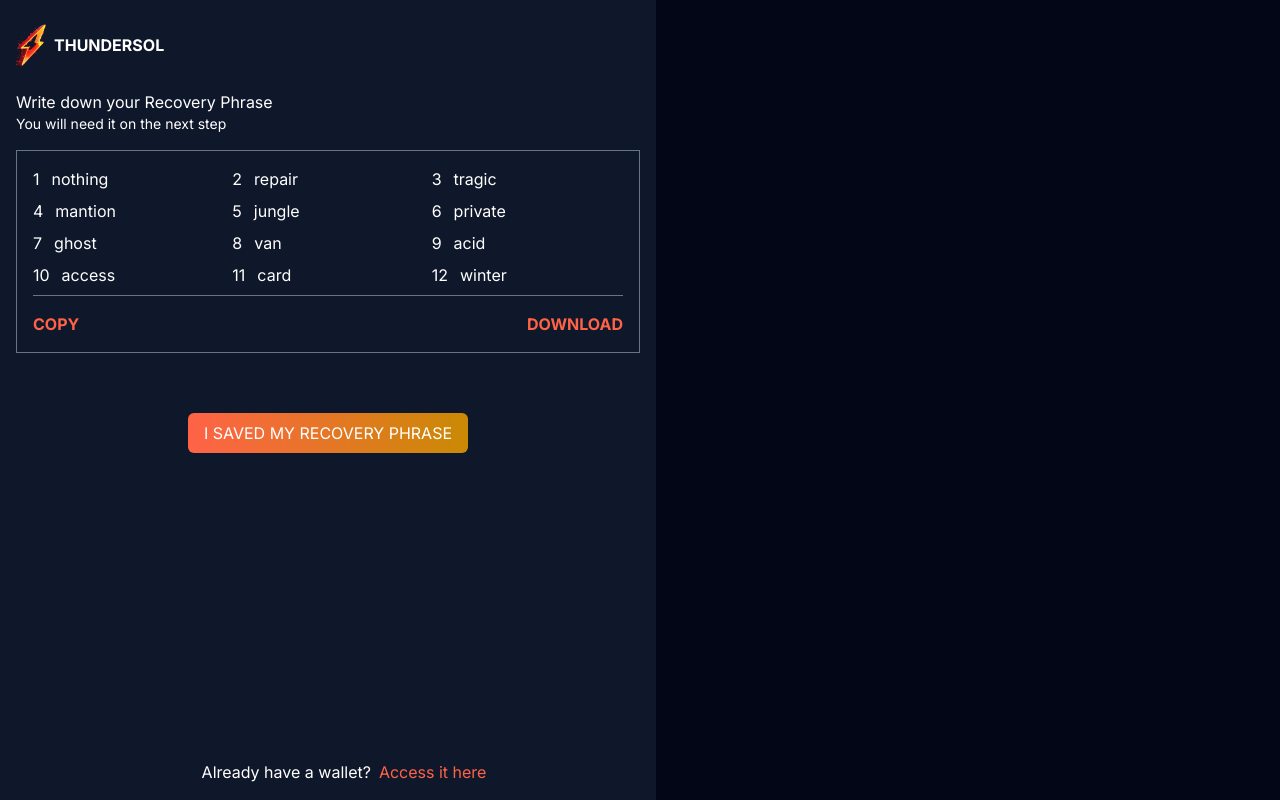
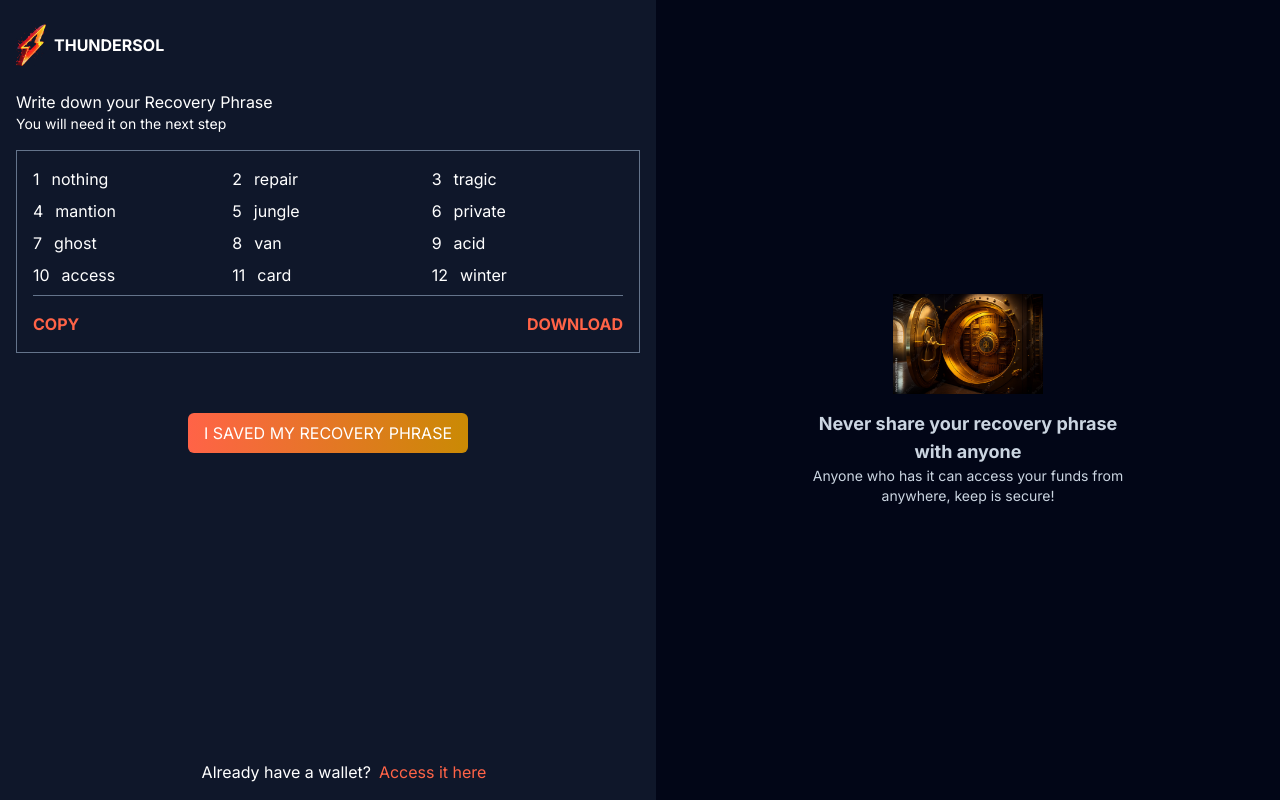
Before and after one commit to austinedavid/wallet, a Next.js app: page / in a window 1280 px wide. Built offline with nearby package versions, Linux system fonts and the light colour scheme.

Commit message:
almost done with the registration page as required

```diff
--- a/components/registration/reg-data-access.tsx
+++ b/components/registration/reg-data-access.tsx
@@ -1,8 +1,21 @@
+import { useRouter } from "next/navigation";
 export const useMnemonic = () => {
+  const route = useRouter();
   const Strings =
     "nothing repair tragic mantion jungle private ghost van acid access card winter";
   // lets break the strings into an arrays
   const mnemoicArray = Strings.split(" ");
-  console.log(mnemoicArray);
-  return { mnemoicArray };
+  // to copy the seed phrase
+  const handleCopy = () => {
+    navigator.clipboard.writeText(Strings);
+  };
+  // to set item to the local storage
+  const setLocalStorage = () => {
+    localStorage.setItem("seed-phrase", Strings);
+  };
+  const savePassword = (item: string) => {
+    localStorage.setItem("wallet-password", item);
+    route.push("/wallet/portfilo");
+  };
+  return { mnemoicArray, handleCopy, setLocalStorage, savePassword };
 };
--- a/components/registration/regui.tsx
+++ b/components/registration/regui.tsx
@@ -7,7 +7,27 @@ import { seedArray } from "./types";
 import { Input } from "../ui/input";
 
 export const RightPart = () => {
-  return <div className=" flex-1 h-full bg-slate-950">right part</div>;
+  return (
+    <div className=" flex-1 h-screen md:h-full bg-slate-950 ">
+      <div className="flex flex-col w-full mt-[100px] mb-[100px] md:mt-0 md:mb-0 md:h-full items-center justify-center gap-4">
+        <Image src={"/vault.jpg"} alt="" width={150} height={150} />
+        <div className=" text-slate-300 flex items-center flex-col">
+          <div className=" flex flex-col items-center justify-between">
+            <p className=" font-bold text-lg">
+              Never share your recovery phrase
+            </p>
+            <p className=" font-bold text-lg">with anyone</p>
+          </div>
+          <div className=" flex flex-col items-center justify-between">
+            <p className=" text-sm">
+              Anyone who has it can access your funds from
+            </p>
+            <p className="  text-sm">anywhere, keep is secure!</p>
+          </div>
+        </div>
+      </div>
+    </div>
+  );
 };
 
 interface setPage {
@@ -69,6 +89,7 @@ export const Fewtext = ({ page }: { page: number }) => {
 };
 // the generate phrase part
 export const GeneratePhrase = ({ seedArray, setpage }: setPage) => {
+  const { handleCopy } = useMnemonic();
   return (
     <>
       <div className=" mt-4 w-full p-4 border-[0.5px] border-slate-500">
@@ -82,7 +103,7 @@ export const GeneratePhrase = ({ seedArray, setpage }: setPage) => {
         </div>
         <hr className="mt-2 mb-4 bg-slate-500 border-slate-500" />
         <div className=" flex items-center justify-between ">
-          <div>
+          <div onClick={handleCopy}>
             <p className=" text-[tomato] font-bold cursor-pointer">COPY</p>
           </div>
           <div>
@@ -104,6 +125,7 @@ export const GeneratePhrase = ({ seedArray, setpage }: setPage) => {
 // confirm the phrase
 export const ConfirmPhrase = ({ seedArray, setpage }: setPage) => {
   const [words, setword] = useState(Array(seedArray.length).fill(""));
+  const { setLocalStorage } = useMnemonic();
   // lets fill in the array of word state with this function
   const handleWordFill = (index: number, word: string) => {
     const newword = [...words];
@@ -117,10 +139,23 @@ export const ConfirmPhrase = ({ seedArray, setpage }: setPage) => {
     if (firstArrays != secondArrays) {
       return alert("not equal");
     }
+    setLocalStorage();
     setpage(2);
+  };
+  // paste the copied item to the boxes
+  const handlepaste = async () => {
+    const copiedItem = await navigator.clipboard.readText();
+    const turnToArray = copiedItem.split(" ");
+    setword(turnToArray);
   };
   return (
     <>
+      <div
+        onClick={handlepaste}
+        className=" p-2 rounded-md bg-[tomato] mt-2 w-fit cursor-pointer"
+      >
+        <p>Paste phrase</p>
+      </div>
       <div className=" grid grid-cols-3 gap-3 mt-4">
         {seedArray.map((seed, index) => (
           <div
@@ -150,6 +185,14 @@ export const ConfirmPhrase = ({ seedArray, setpage }: setPage) => {
 // enter password part
 // this is the last part of the authentication process
 export const Enterpassword = () => {
+  const { savePassword } = useMnemonic();
+  const [password, setpassword] = useState("");
+  const [confirmpassword, setconfirmpassword] = useState("");
+  const handleSubmit = () => {
+    if (!password || !confirmpassword) return alert("inputs are needed");
+    if (password != confirmpassword) return alert("password does not match");
+    savePassword(password);
+  };
   return (
     <div className=" mt-24 flex flex-col gap-4">
       <p>Set a password for your wallet</p>
@@ -158,15 +201,22 @@ export const Enterpassword = () => {
           className=" bg-transparent border-x-0 border-t-0  focus:outline-none"
           type="text"
           placeholder="New Password"
+          onChange={(e) => setpassword(e.target.value)}
+          value={password}
         />
         <Input
           className=" bg-transparent border-x-0 border-t-0  focus:outline-none"
           type="text"
           placeholder="Repeat Password"
+          onChange={(e) => setconfirmpassword(e.target.value)}
+          value={confirmpassword}
         />
       </div>
       <div className=" w-full flex items-center justify-center">
-        <div className=" cursor-pointer flex items-center justify-center w-[50%] md:w-[40%] ease-in-out duration-700 transition px-4 py-2 bg-gradient-to-r from-[tomato] to-yellow-600 hover:bg-gradient-to-r hover:from-yellow-600 hover:to-[tomato]  rounded-md">
+        <div
+          onClick={handleSubmit}
+          className=" cursor-pointer flex items-center justify-center w-[50%] md:w-[40%] ease-in-out duration-700 transition px-4 py-2 bg-gradient-to-r from-[tomato] to-yellow-600 hover:bg-gradient-to-r hover:from-yellow-600 hover:to-[tomato]  rounded-md"
+        >
           <p className=" text-[12px] md:text-[18px]">CONTINUE</p>
         </div>
       </div>
```
Also changed, not shown: public/vault.jpg (added).
